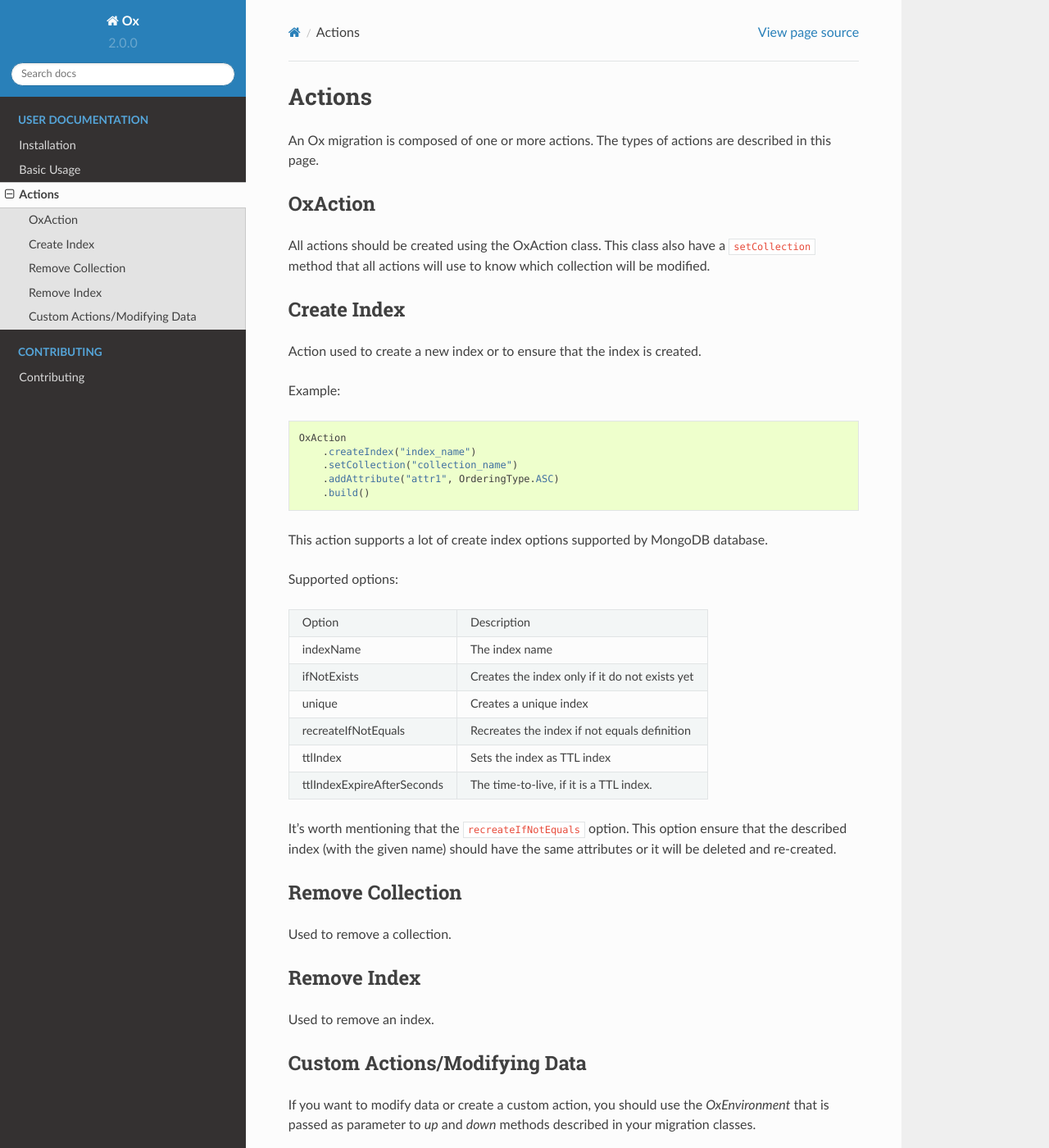
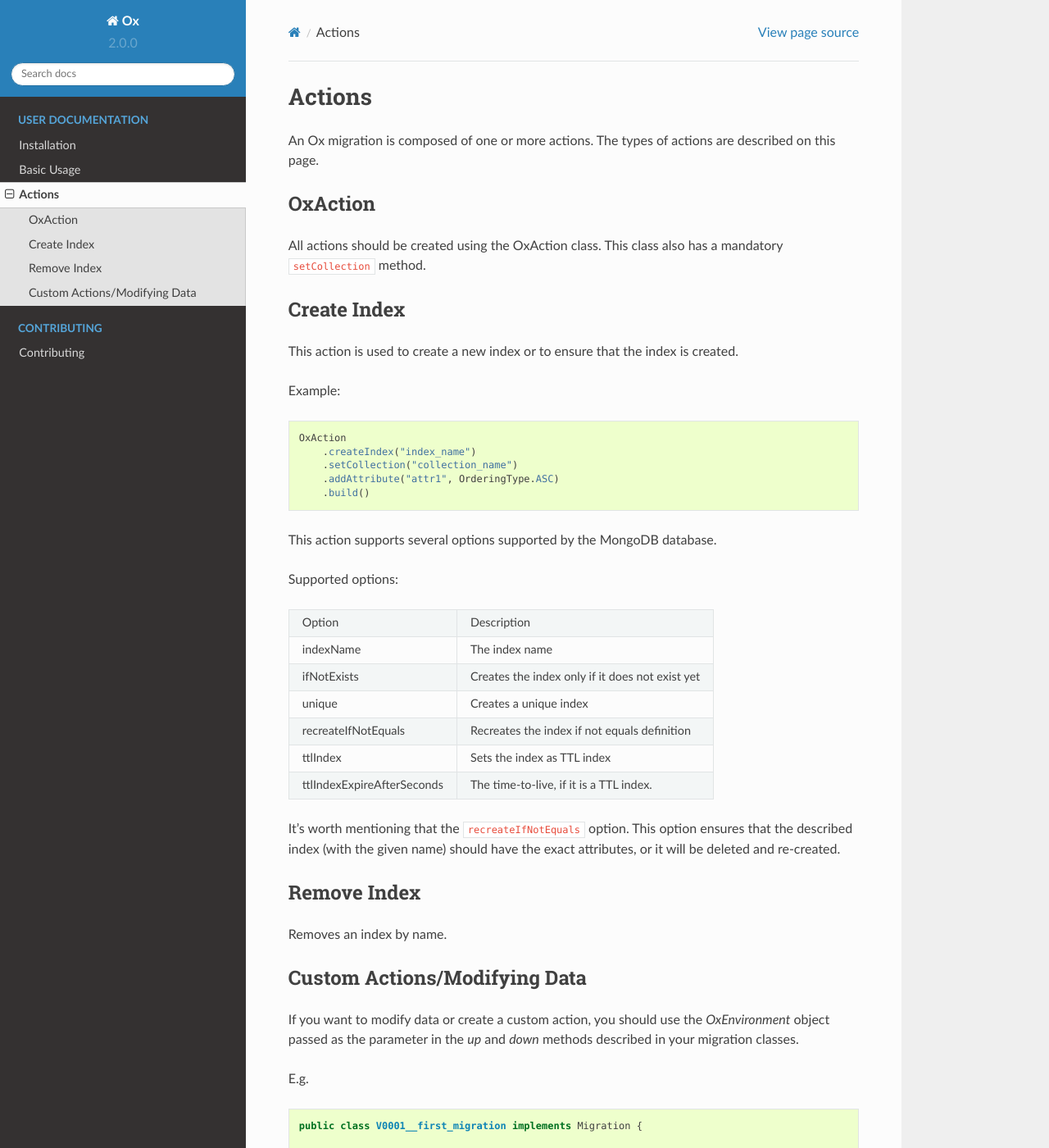
Before and after one commit to fernandonogueira/Ox, a Sphinx documentation site: the page built from docs/actions.rst, in a window 1280 px wide and 1400 px high. Shown: the whole window at 82% size. Built offline with Sphinx 7.4.7 and the Read the Docs theme 2.0.0, drawn with Linux system fonts in a browser that asks for light colours; some of the changed text lies outside the part shown.

Commit message:
chore(docs): improve docs

```diff
--- a/docs/actions.rst
+++ b/docs/actions.rst
@@ -2,19 +2,18 @@ Actions
 =======
 
 An Ox migration is composed of one or more actions.
-The types of actions are described in this page.
+The types of actions are described on this page.
 
 OxAction
 --------
 
-All actions should be created using the OxAction class. This class also have a ``setCollection`` method
-that all actions will use to know which collection will be modified.
+All actions should be created using the OxAction class. This class also has a mandatory ``setCollection`` method.
 
 Create Index
 ------------
 
 
-Action used to create a new index or to ensure that the index is created.
+This action is used to create a new index or to ensure that the index is created.
 
 Example:
 
@@ -26,7 +25,7 @@ Example:
         .addAttribute("attr1", OrderingType.ASC)
         .build()
 
-This action supports a lot of create index options supported by MongoDB database.
+This action supports several options supported by the MongoDB database.
 
 Supported options:
 
@@ -35,7 +34,7 @@ Supported options:
 +----------------------------+-----------------------------------------------------+
 | indexName                  | The index name                                      |
 +----------------------------+-----------------------------------------------------+
-| ifNotExists                | Creates the index only if it do not exists yet      |
+| ifNotExists                | Creates the index only if it does not exist yet     |
 +----------------------------+-----------------------------------------------------+
 | unique                     | Creates a unique index                              |
 +----------------------------+-----------------------------------------------------+
@@ -47,26 +46,19 @@ Supported options:
 +----------------------------+-----------------------------------------------------+
 
 It's worth mentioning that the ``recreateIfNotEquals`` option.
-This option ensure that the described index (with the given name) should have the same attributes
-or it will be deleted and re-created.
-
-
-Remove Collection
------------------
-
-Used to remove a collection.
+This option ensures that the described index (with the given name) should have the exact attributes, or it will be deleted and re-created.
 
 
 Remove Index
 ------------
 
-Used to remove an index.
+Removes an index by name.
 
 Custom Actions/Modifying Data
 -----------------------------
 
 If you want to modify data or create a custom action,
-you should use the `OxEnvironment` that is passed as parameter to `up` and `down` methods described in your migration classes.
+you should use the `OxEnvironment` object passed as the parameter in the `up` and `down` methods described in your migration classes.
 
 E.g.
 
@@ -78,13 +70,13 @@ E.g.
         public void up(OxEnvironment env) {
 
             MongoDatabase db = env.getMongoDatabase();
-            // do something with the database
+            // apply your changes
 
         }
 
         @Override
         public void down(OxEnvironment env) {
-            // undo something
+            // undo changes
         }
 
     }
```
